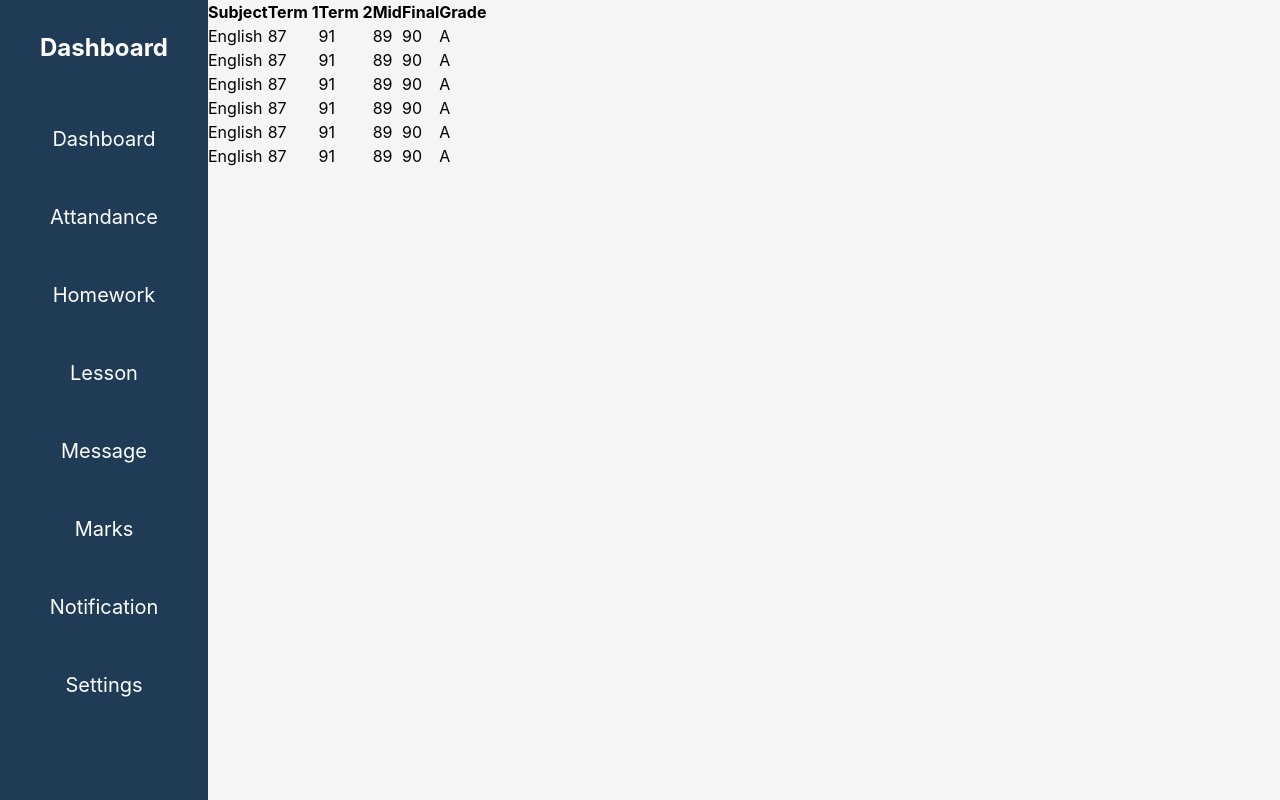
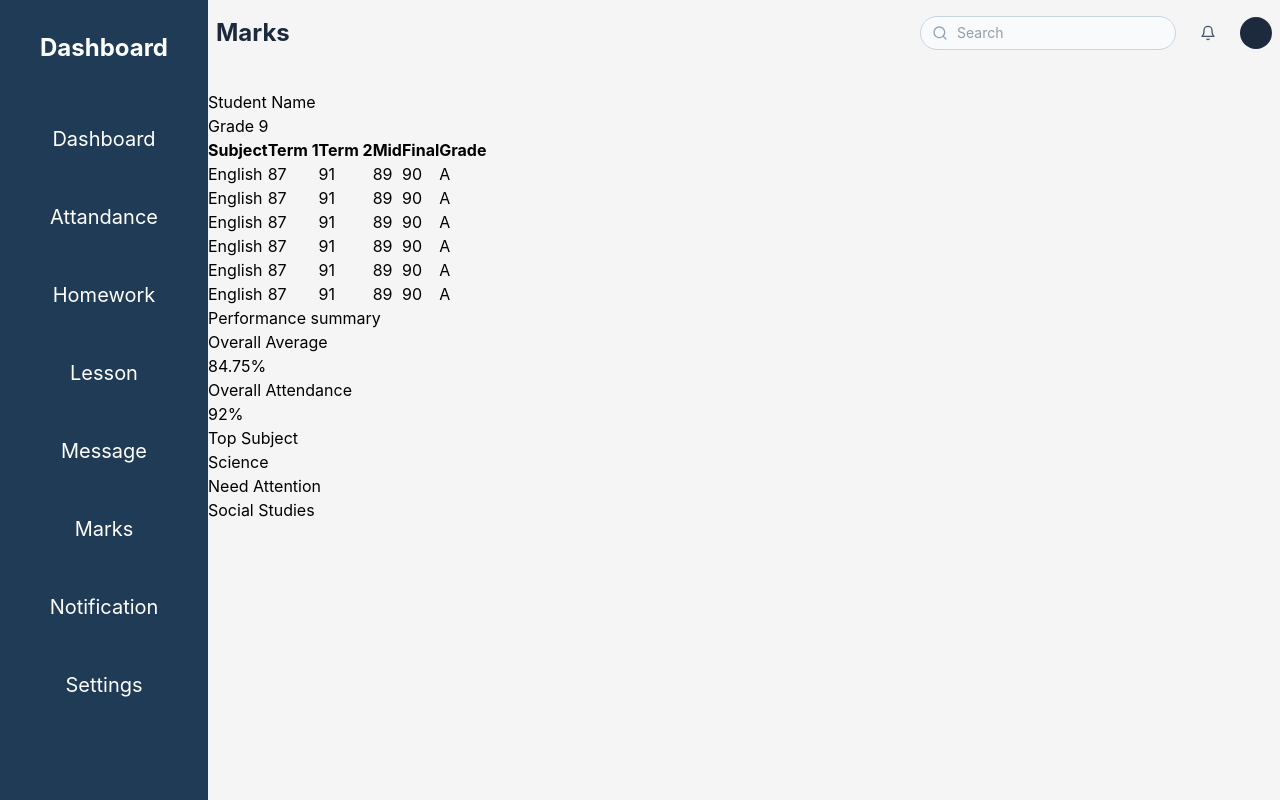
Before and after one commit to programmerdipesh-netizen/Diary_Learning, a React (Vite) app: page /marks in a window 1280 px wide. Built offline with nearby package versions, Linux system fonts and the light colour scheme.

Commit message:
made  summaryCard component  added the pure structure layout of sumry card and marks page

```diff
--- /dev/null
+++ b/src/components/SummaryCard.jsx
@@ -0,0 +1,29 @@
+import React from 'react'
+
+const Summarycard = () => {
+  return (
+    <div>
+        <h1>Performance summary</h1>
+                <dl>
+            <div className=''>
+                <dt>Overall Average</dt>
+                <dd>84.75%</dd>
+            </div>
+            <div className=''>
+                <dt>Overall Attendance</dt>
+                <dd>92%</dd>
+            </div>
+            <div className=''>
+                <dt>Top Subject</dt>
+                <dd>Science</dd>
+            </div>
+            <div className=''>
+                <dt>Need Attention</dt>
+                <dd>Social Studies</dd>
+            </div>
+        </dl>
+    </div>
+  )
+}
+
+export default Summarycard
--- a/src/components/header.jsx
+++ b/src/components/header.jsx
@@ -1,7 +1,7 @@
 import React from "react";
 import { FiSearch,FiBell} from "react-icons/fi";
 
-const Header = ({ pageTitle = pageTitle }) => {
+const Header = ({ pageTitle }) => {
   return (
     <div className="flex items-center justify-between w-full py-4 px-2 mb-6">
 
--- a/src/components/index.js
+++ b/src/components/index.js
@@ -6,8 +6,9 @@ import { FiMoreHorizontal } from "react-icons/fi";
 
 
 //Exporting all the components from a single file
-export { default as Header } from "./header";
+export { default as Header } from "./Header";
 export {default as MarksTable} from "./MarksTable";
+export { default as SummaryCard } from "./SummaryCard";
 
 
 
--- a/src/constants/Marks.js
+++ b/src/constants/Marks.js
@@ -19,3 +19,5 @@ export const getGrades= (avg)=>{
     if(avg<=30) return "E";
 
 }
+
+export const pageTitle= "Marks";
--- a/src/pages/Marks.jsx
+++ b/src/pages/Marks.jsx
@@ -1,8 +1,19 @@
 import React from "react";
-import { MarksTable } from "../components";
+import { MarksTable, SummaryCard,Header } from "../components";
+import { pageTitle } from "../constants/Marks";
 
-const Marks = () => {
-  return <MarksTable></MarksTable> ;
-};
+const Marks = () =>
+  <div>
+     <Header pageTitle={pageTitle} />
+     <div>
+      <div>
+        <div> <h1>Student Name</h1> <p>Grade 9</p></div>
+        <MarksTable />
+      </div>
+
+     <SummaryCard />
+     </div>
+  </div>;
+
 
 export default Marks;
--- a/src/pages/Notification.jsx
+++ b/src/pages/Notification.jsx
@@ -1,6 +1,6 @@
 import React from "react";
-import {notifications} from "../constants"
-import {pageTitle} from "../constants"
+import { notifications, pageTitle } from "../constants/Notification";
+
 import {Header} from "../components";
 import { FiMoreHorizontal} from "../components";
 
```
